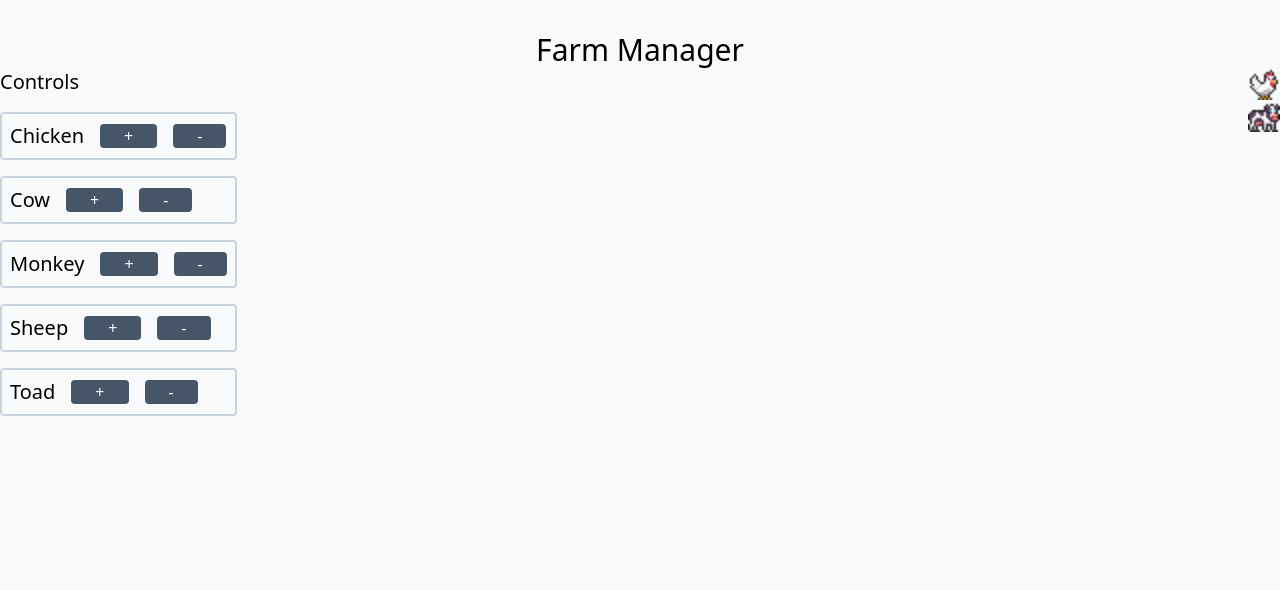
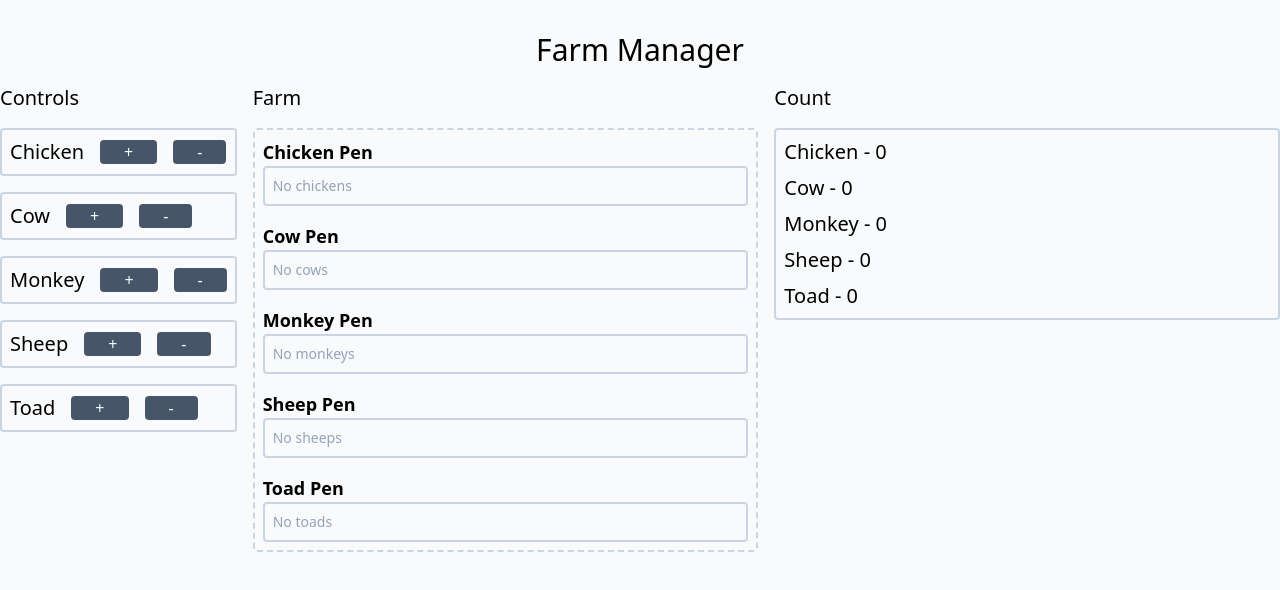
Before and after one commit to dca123/react-render, a React (Vite) app: page / in a window 1280 px wide. Shown: the top 590 px of the page. Built offline with nearby package versions, Linux system fonts and the light colour scheme.

Commit message:
working farm

```diff
--- a/src/App.tsx
+++ b/src/App.tsx
@@ -1,40 +1,54 @@
+import { useState } from "react";
 import "./App.css";
-import { Animal, AnimalType } from "./components/Animal";
+import { AnimalType } from "./components/Animal";
+import { Controls } from "./components/Controls";
+import { Counter } from "./components/Counter";
+import { Farm } from "./components/Farm";
 
 const Header = () => {
   console.log("Header render");
   return <h1 className="text-3xl text-center font-light">Farm Manager</h1>;
 };
 
-const Control = ({ type }: { type: AnimalType }) => {
-  const title = type.charAt(0).toUpperCase() + type.slice(1);
+const useFarm = () => {
+  const [farm, setFarm] = useState<Record<AnimalType, number>>({
+    chicken: 0,
+    cow: 0,
+    monkey: 0,
+    sheep: 0,
+    toad: 0,
+  });
 
-  return (
-    <div className="flex space-x-4 items-center border-2 p-2 rounded border-slate-300">
-      <p className="text-xl">{title}</p>
-      <button className="px-6 bg-slate-600 rounded text-slate-50"> + </button>
-      <button className="px-6 bg-slate-600 rounded text-slate-50"> - </button>
-    </div>
-  );
+  const addAnimal = (type: AnimalType) => {
+    setFarm((farm) => ({ ...farm, [type]: farm[type] + 1 }));
+  };
+
+  const removeAnimal = (type: AnimalType) => {
+    setFarm((farm) => ({ ...farm, [type]: farm[type] - 1 }));
+  };
+
+  return { farm, addAnimal, removeAnimal };
 };
 
 function App() {
   console.log("App render");
+
+  const { farm, addAnimal, removeAnimal } = useFarm();
   return (
     <main className="mt-8">
       <Header />
-      <div className="flex justify-between">
+      <div className="flex space-x-4 mt-4">
         <div className="flex flex-col space-y-4">
           <h1 className="text-xl font-light">Controls</h1>
-          <Control type="chicken" />
-          <Control type="cow" />
-          <Control type="monkey" />
-          <Control type="sheep" />
-          <Control type="toad" />
+          <Controls addAnimal={addAnimal} removeAnimal={removeAnimal} />
         </div>
-        <div>
-          <Animal type="chicken" />
-          <Animal type="cow" />
+        <div className="flex flex-col w-full h-full space-y-4">
+          <h1 className="text-xl font-light">Farm</h1>
+          <Farm farmState={farm} />
+        </div>
+        <div className="flex flex-col w-full h-full space-y-4">
+          <h1 className="text-xl font-light">Count</h1>
+          <Counter state={farm} />
         </div>
       </div>
     </main>
--- a/src/components/Animal.tsx
+++ b/src/components/Animal.tsx
@@ -19,7 +19,7 @@ const animalMap = {
 
 export const Animal = ({ type }: AnimalProps) => {
   const animal = animalMap[type];
-
+  console.log("Animal render", type);
   return (
     <div>
       <img src={animal} width={32} />
--- /dev/null
+++ b/src/components/Controls.tsx
@@ -0,0 +1,67 @@
+import { AnimalType } from "./Animal";
+
+type ControlProps = {
+  addAnimal: (type: AnimalType) => void;
+  removeAnimal: (type: AnimalType) => void;
+};
+export const Controls = ({ addAnimal, removeAnimal }: ControlProps) => {
+  console.log("Controls render");
+  return (
+    <>
+      <Control
+        type="chicken"
+        add={() => addAnimal("chicken")}
+        remove={() => removeAnimal("chicken")}
+      />
+      <Control
+        type="cow"
+        add={() => addAnimal("cow")}
+        remove={() => removeAnimal("cow")}
+      />
+      <Control
+        type="monkey"
+        add={() => addAnimal("monkey")}
+        remove={() => removeAnimal("monkey")}
+      />
+      <Control
+        type="sheep"
+        add={() => addAnimal("sheep")}
+        remove={() => removeAnimal("sheep")}
+      />
+      <Control
+        type="toad"
+        add={() => addAnimal("toad")}
+        remove={() => removeAnimal("toad")}
+      />
+    </>
+  );
+};
+
+const Control = ({
+  type,
+  add,
+  remove,
+}: {
+  type: AnimalType;
+  add: () => void;
+  remove: () => void;
+}) => {
+  const title = type.charAt(0).toUpperCase() + type.slice(1);
+  console.log("Control render", type);
+  return (
+    <div className="flex space-x-4 items-center border-2 p-2 rounded border-slate-300">
+      <p className="text-xl">{title}</p>
+      <button className="px-6 bg-slate-600 rounded text-slate-50" onClick={add}>
+        {" "}
+        +{" "}
+      </button>
+      <button
+        className="px-6 bg-slate-600 rounded text-slate-50"
+        onClick={remove}
+      >
+        {" "}
+        -{" "}
+      </button>
+    </div>
+  );
+};
--- /dev/null
+++ b/src/components/Counter.tsx
@@ -0,0 +1,29 @@
+import { AnimalType } from "./Animal";
+import { FarmState } from "./Farm";
+
+type CounterProps = {
+  state: FarmState;
+};
+export const Counter = ({ state }: CounterProps) => {
+  const { chicken, cow, monkey, sheep, toad } = state;
+  console.log("Counter render");
+  return (
+    <div className="flex flex-col space-y-2 border-2 rounded border-slate-300 p-2">
+      <CountDisplay type="chicken" count={chicken} />
+      <CountDisplay type="cow" count={cow} />
+      <CountDisplay type="monkey" count={monkey} />
+      <CountDisplay type="sheep" count={sheep} />
+      <CountDisplay type="toad" count={toad} />
+    </div>
+  );
+};
+
+const CountDisplay = ({ type, count }: { type: AnimalType; count: number }) => {
+  const title = type.charAt(0).toUpperCase() + type.slice(1);
+  console.log("CountDisplay render", type);
+  return (
+    <h1 className="text-xl">
+      {title} - {count}
+    </h1>
+  );
+};
--- /dev/null
+++ b/src/components/Farm.tsx
@@ -0,0 +1,41 @@
+import { Animal, AnimalType } from "./Animal";
+
+export type FarmState = Record<AnimalType, number>;
+
+export const Farm = ({ farmState }: { farmState: FarmState }) => {
+  const { chicken, cow, monkey, sheep, toad } = farmState;
+  console.log("Farm render");
+
+  const animalsOfCount = (count: number, type: AnimalType) =>
+    Array.from({ length: count }, (_, i) => <Animal key={i} type={type} />);
+  return (
+    <div className="border-2 border-dashed p-2 border-slate-300 rounded flex flex-col space-y-4">
+      <AnimalPen type="chicken" count={chicken} />
+      <AnimalPen type="cow" count={cow} />
+      <AnimalPen type="monkey" count={monkey} />
+      <AnimalPen type="sheep" count={sheep} />
+      <AnimalPen type="toad" count={toad} />
+    </div>
+  );
+};
+
+const AnimalPen = ({ type, count }: { type: AnimalType; count: number }) => {
+  console.log("AnimalPen render", type);
+  const animals = Array.from({ length: count }, (_, i) => (
+    <Animal key={i} type={type} />
+  ));
+  const title = type.charAt(0).toUpperCase() + type.slice(1);
+
+  return (
+    <div>
+      <h1 className="font-bold text-lg">{title} Pen</h1>
+      <div className="border-2  p-2 border-slate-300 rounded flex space-x-2 flex-wrap">
+        {count > 0 ? (
+          animals
+        ) : (
+          <p className="text-slate-400 text-sm">No {type}s</p>
+        )}
+      </div>
+    </div>
+  );
+};
```
